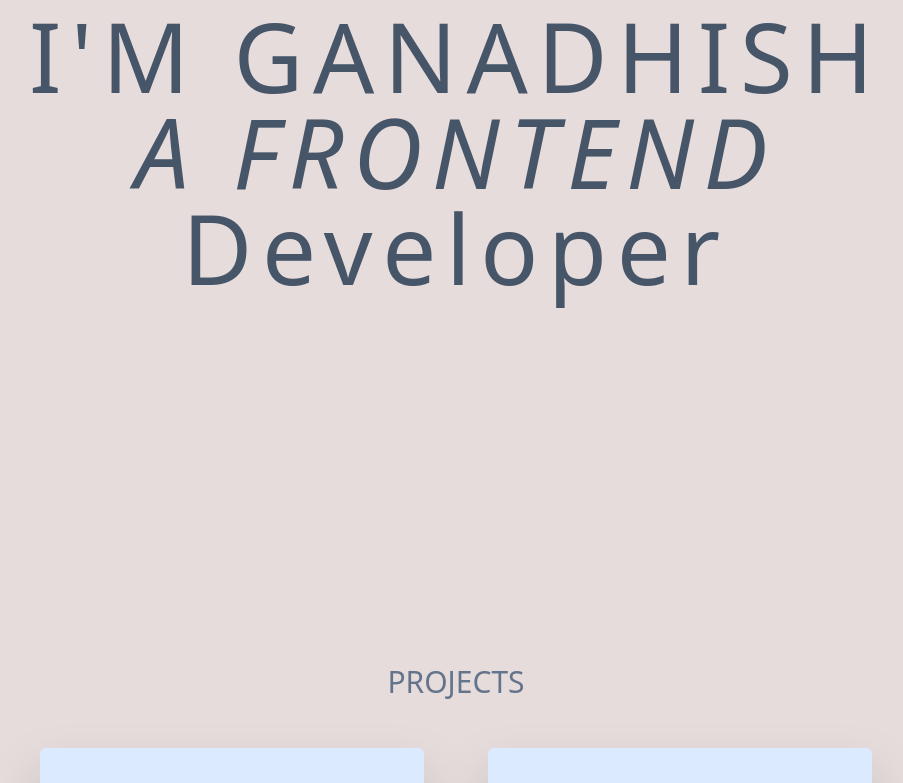
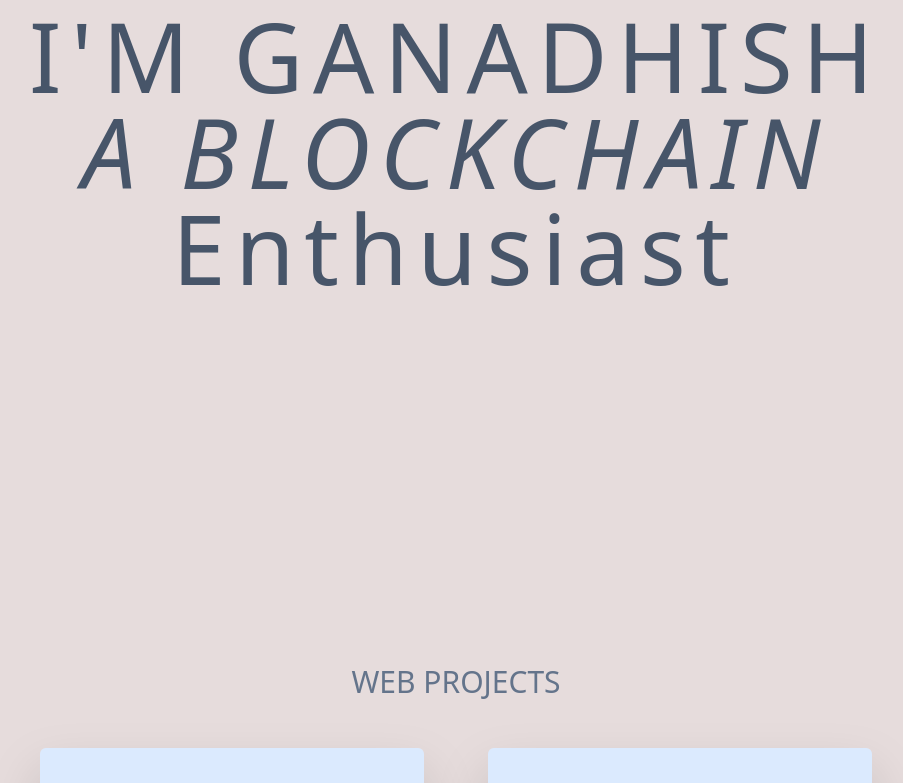
Before and after one commit to Ganadhish7/portfolio-v1, a React (Create React App) app: page / in a window 1280 px wide. Shown: the part 277-1060 px from the top of the page, without its empty margins (184-1087 px from the left). Built offline with nearby package versions, Linux system fonts and the light colour scheme.

Commit message:
update portfolio

```diff
--- a/src/components/Footer.jsx
+++ b/src/components/Footer.jsx
@@ -6,11 +6,11 @@ function Footer() {
           <strong className="uppercase">About</strong>
           <div className="">
             <p>
-              Welcome to my frontend portfolio! I'm a frontend developer with a
-              passion for crafting immersive and user-friendly web experiences.
-              Through a blend of design and technical expertise, I transform
-              concepts into visually stunning and seamlessly functional
-              websites. Explore my projects of frontend development in action.
+              Welcome to my portfolio! I'm a web developer with a passion for
+              crafting immersive and user-friendly web experiences. Through a
+              blend of design and technical expertise, I transform concepts into
+              visually stunning and seamlessly functional websites. Explore my
+              projects of frontend development in action.
             </p>
           </div>
         </div>
--- a/src/pages/Homepage.jsx
+++ b/src/pages/Homepage.jsx
@@ -14,8 +14,8 @@ function Homepage() {
           >
             <p className=" text-center ">Hello</p>
             <h3 className=" uppercase">I'm Ganadhish </h3>
-            <h3 className=" font-thin uppercase italic ">A Frontend</h3>
-            <p>Developer</p>
+            <h3 className=" font-thin uppercase italic ">A Blockchain</h3>
+            <p>Enthusiast</p>
           </div>
         </div>
       </section>
--- a/src/pages/Projects.jsx
+++ b/src/pages/Projects.jsx
@@ -66,7 +66,7 @@ function Projects() {
       >
         <div className=" container mx-auto">
           <h1 className="mb-4 text-3xl font-thin uppercase text-slate-500">
-            Projects
+            Web Projects
           </h1>
           <div className=" flex flex-wrap justify-center">
             {projectData.map((project, i) => (
```
